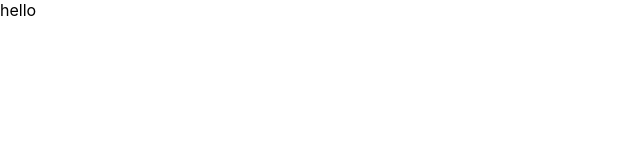
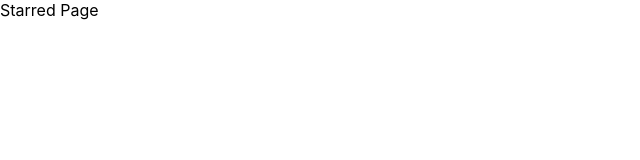
Before and after one commit to Kartik79/Box-Office, a React (Create React App) app: page /starred in a window 1280 px wide. Shown: the top 160 px of the page, without its empty margins (0-640 px from the left). Built offline with nearby package versions, Linux system fonts and the light colour scheme.

Commit message:
Added React router

```diff
--- a/package.json
+++ b/package.json
@@ -10,6 +10,7 @@
     "prettier": "^2.8.8",
     "react": "^18.2.0",
     "react-dom": "^18.2.0",
+    "react-router-dom": "^6.14.1",
     "react-scripts": "5.0.1",
     "web-vitals": "^2.1.4",
     "workbox-background-sync": "^6.6.0",
--- a/src/App.jsx
+++ b/src/App.jsx
@@ -1,8 +1,15 @@
+import { BrowserRouter,Routes,Route } from "react-router-dom";
+import Home from "./pages/Home"
+import Starred from "./pages/Starred";
 function App() {
   return (
-    <div className="App">
-      hello
-    </div>
+    <BrowserRouter>
+      <Routes>
+        <Route path="/" element={<Home/>}/>
+        <Route path="/starred" element={<Starred/>}/>
+        <Route path="*" element={<div>Page not found</div>}/>
+      </Routes>
+     </BrowserRouter>
   );
 }
 
--- /dev/null
+++ b/src/pages/Home.jsx
@@ -0,0 +1,4 @@
+const Home =()=> {
+    return <div>Home Page</div>
+}
+export default Home
--- /dev/null
+++ b/src/pages/Starred.jsx
@@ -0,0 +1,4 @@
+const Starred=()=>{
+    return <div>Starred Page</div>
+}
+export default Starred
```
Also changed, not shown: 1 other file (tests, documents, lock files or other folders).
